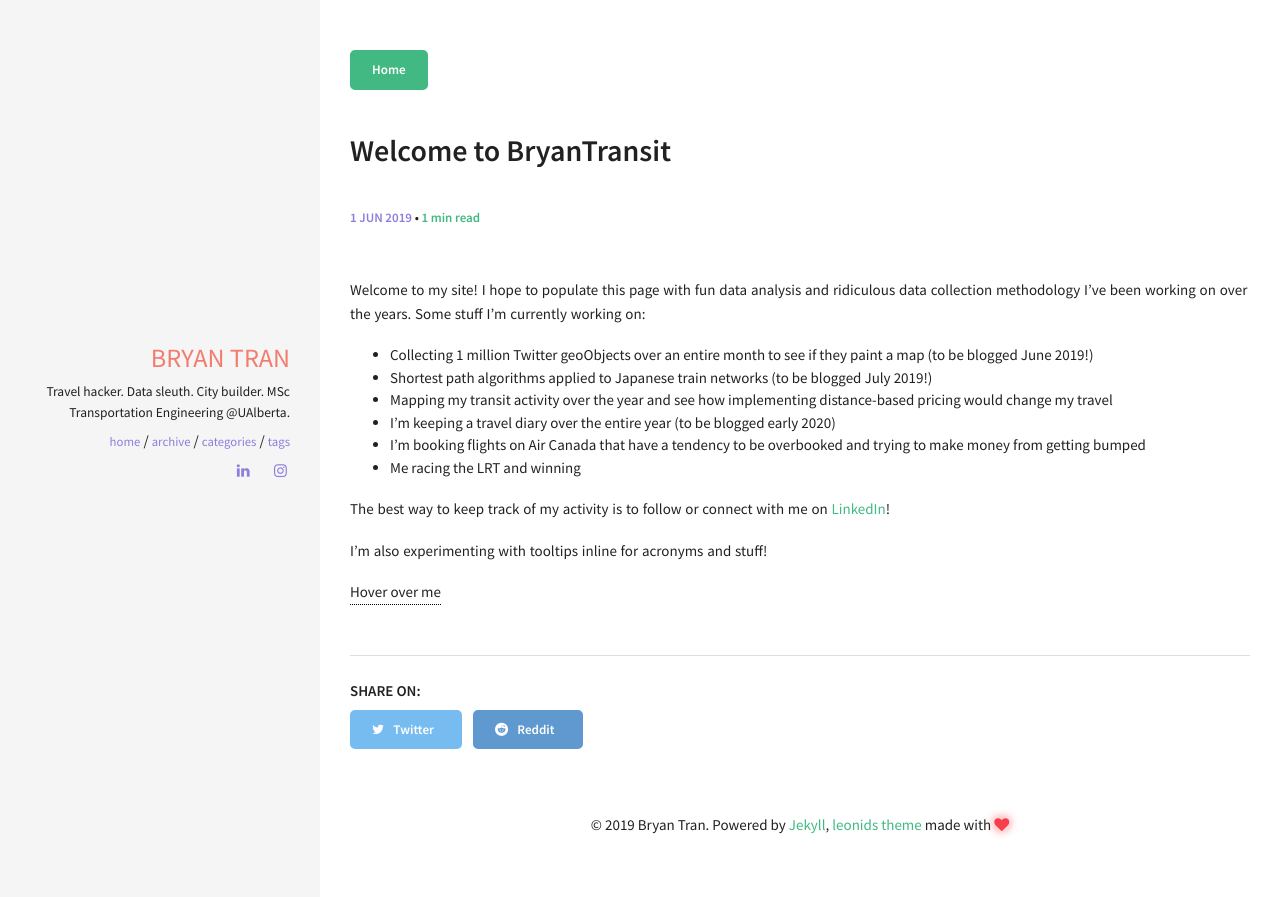
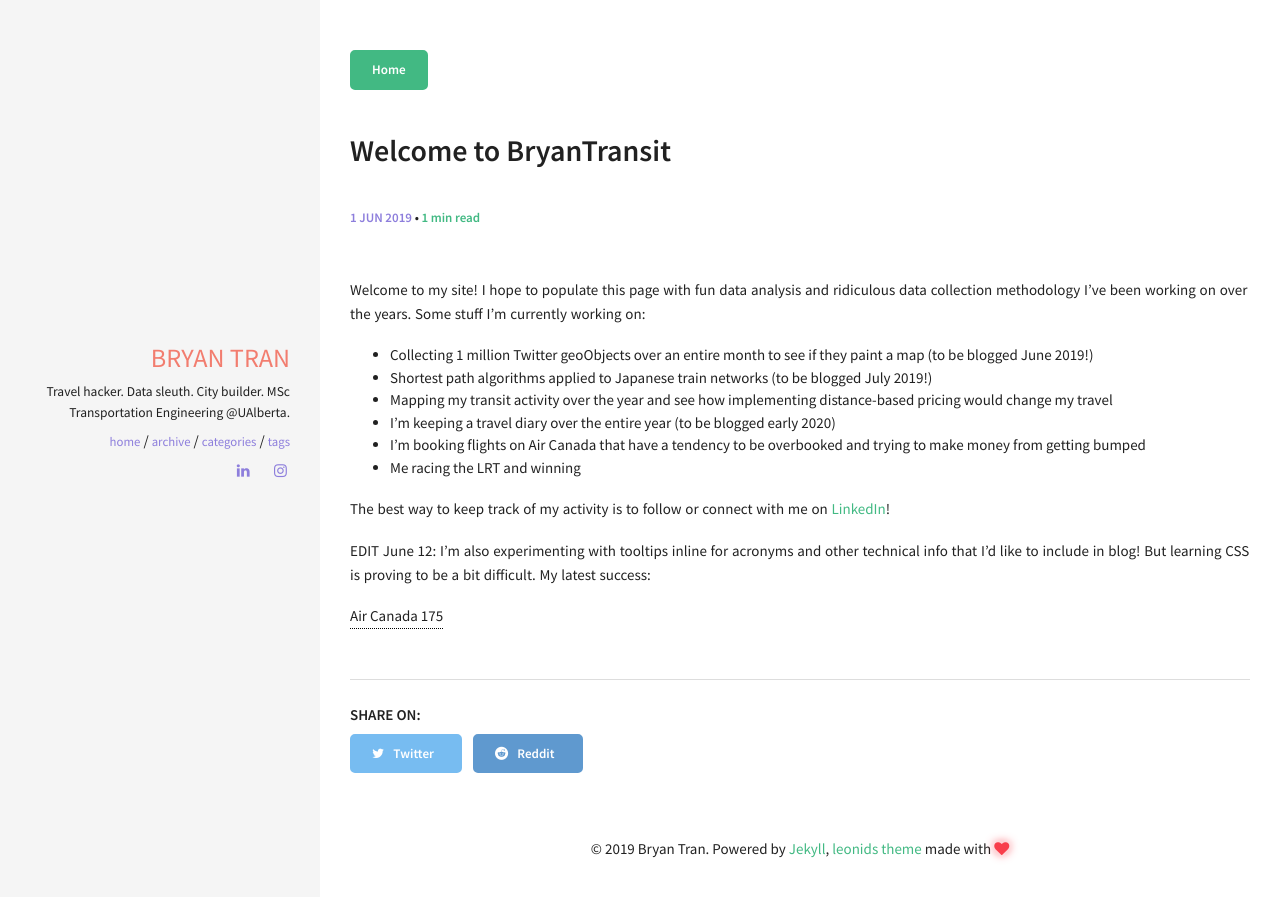
Before and after one commit to bryan7ran/bryantransit, a Jekyll site: the page built from _posts/2019-06-01-welcome-to-bryantransit.md, in a window 1280 px wide. Shown: the top 897 px of the page. Built offline with Jekyll 4.4.1, drawn with Linux system fonts in a browser that asks for light colours.

Commit message:
Update 2019-06-01-welcome-to-bryantransit.md

```diff
--- a/_posts/2019-06-01-welcome-to-bryantransit.md
+++ b/_posts/2019-06-01-welcome-to-bryantransit.md
@@ -17,8 +17,8 @@
 
 The best way to keep track of my activity is to follow or connect with me on [LinkedIn](https://www.linkedin.com/in/bryan7ran/)!
 
-I'm also experimenting with tooltips inline for acronyms and stuff!
+EDIT June 12: I'm also experimenting with tooltips inline for acronyms and other technical info that I'd like to include in blog! But learning CSS is proving to be a bit difficult. My latest success:
 
-<div class="tooltip">Hover over me
-  <span class="tooltiptext">Tooltip text</span>
+<div class="tooltip">Air Canada 175
+  <span class="tooltiptext">Toronto (YYZ) to Edmonton (YEG) @ 21:50</span>
 </div>
```
